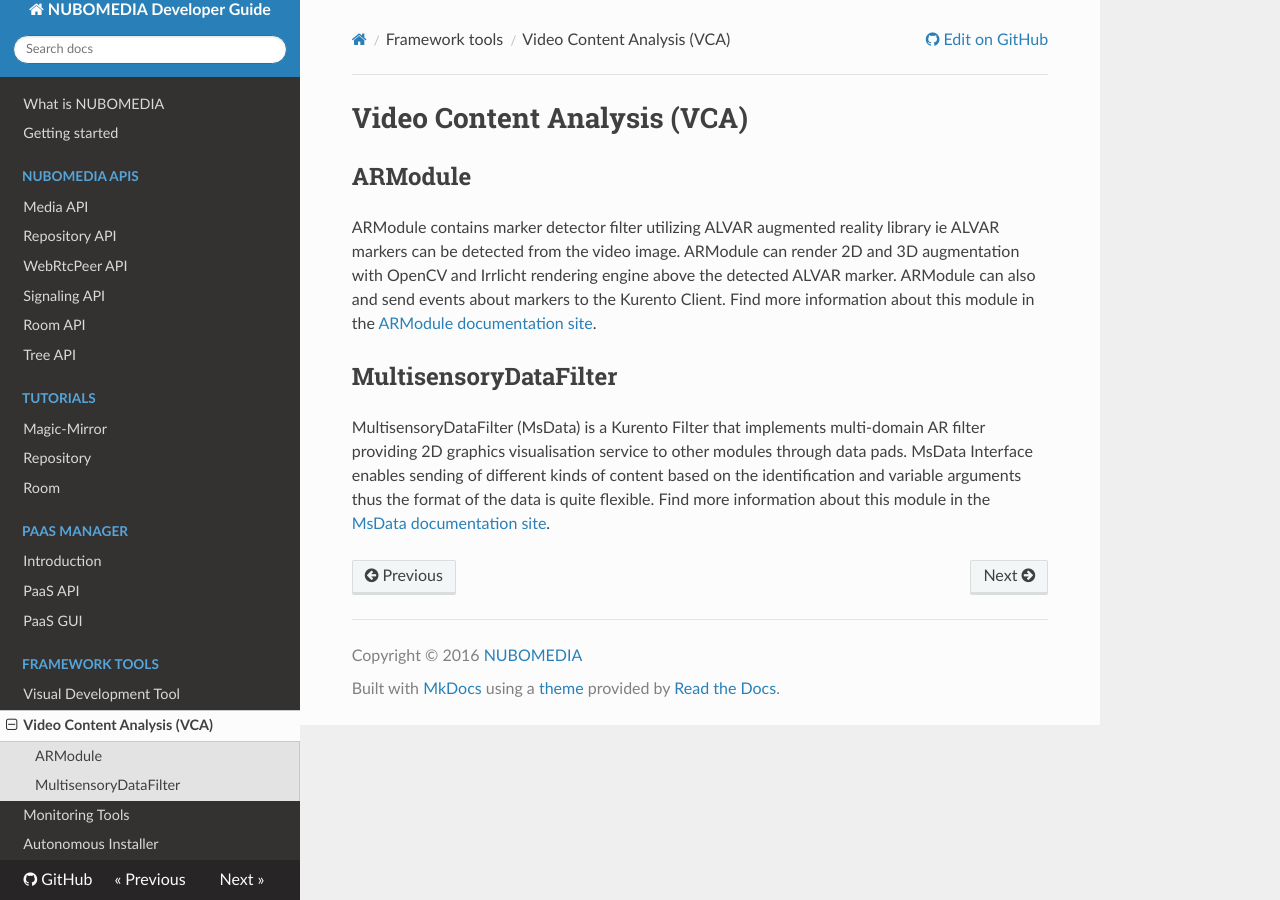
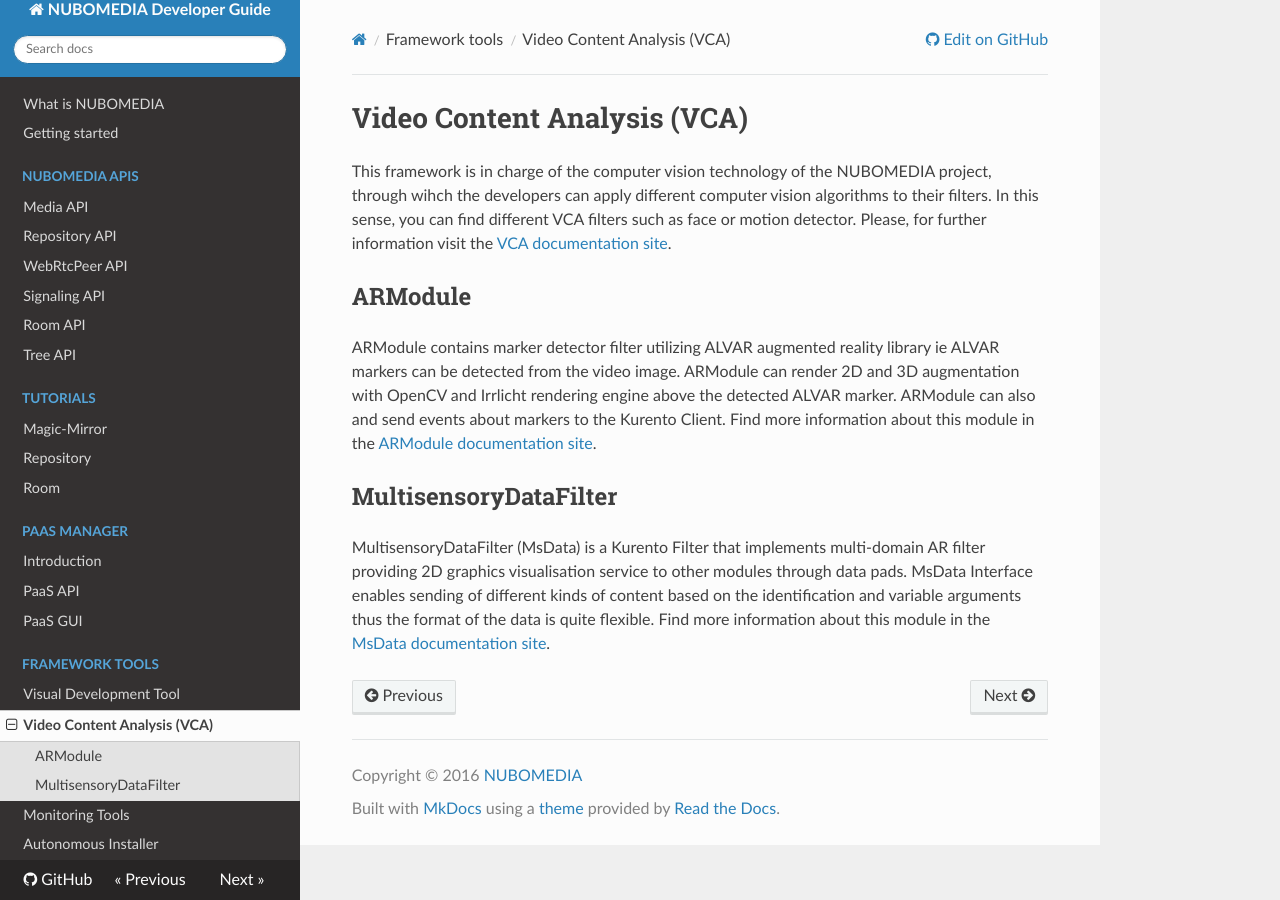
Before and after one commit to nubomedia/developer-guidelines, an MkDocs documentation site: the page built from docs/tools/video-content-analysis.md, in a window 1280 px wide. Built offline with MkDocs 1.6.1, drawn with Linux system fonts in a browser that asks for light colours; nearby versions of some CDN libraries; old or Windows-style settings are respelled for this version of MkDocs.

Commit message:
VCA information added

```diff
--- a/docs/tools/video-content-analysis.md
+++ b/docs/tools/video-content-analysis.md
@@ -1,4 +1,7 @@
 # Video Content Analysis (VCA)
+
+This framework is in charge of the computer vision technology of the NUBOMEDIA project, through wihch the developers can apply different computer vision algorithms to their filters. In this sense, you can find different VCA filters such as face or motion detector. Please, for further information visit the [VCA documentation site](http://nubomedia-vca.readthedocs.org/en/latest/index.html).
+
 
 ## ARModule
 
```
